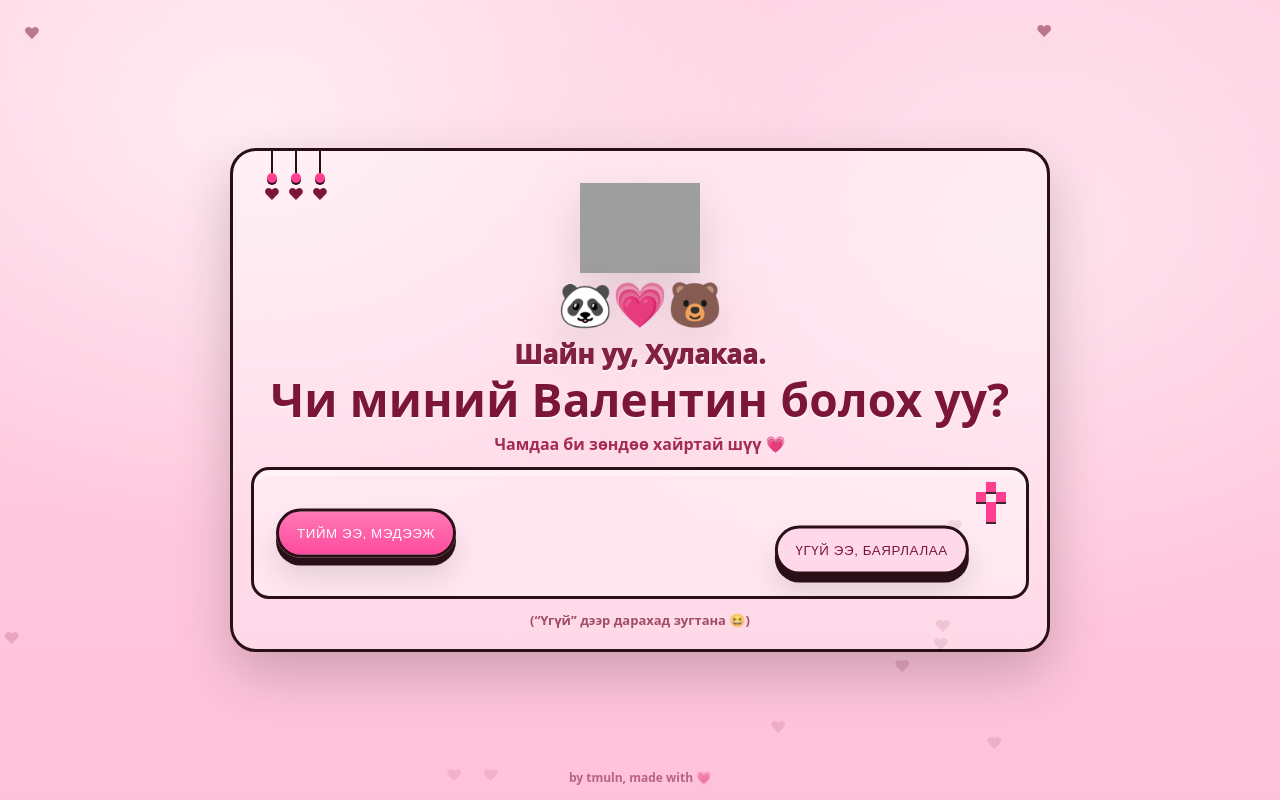
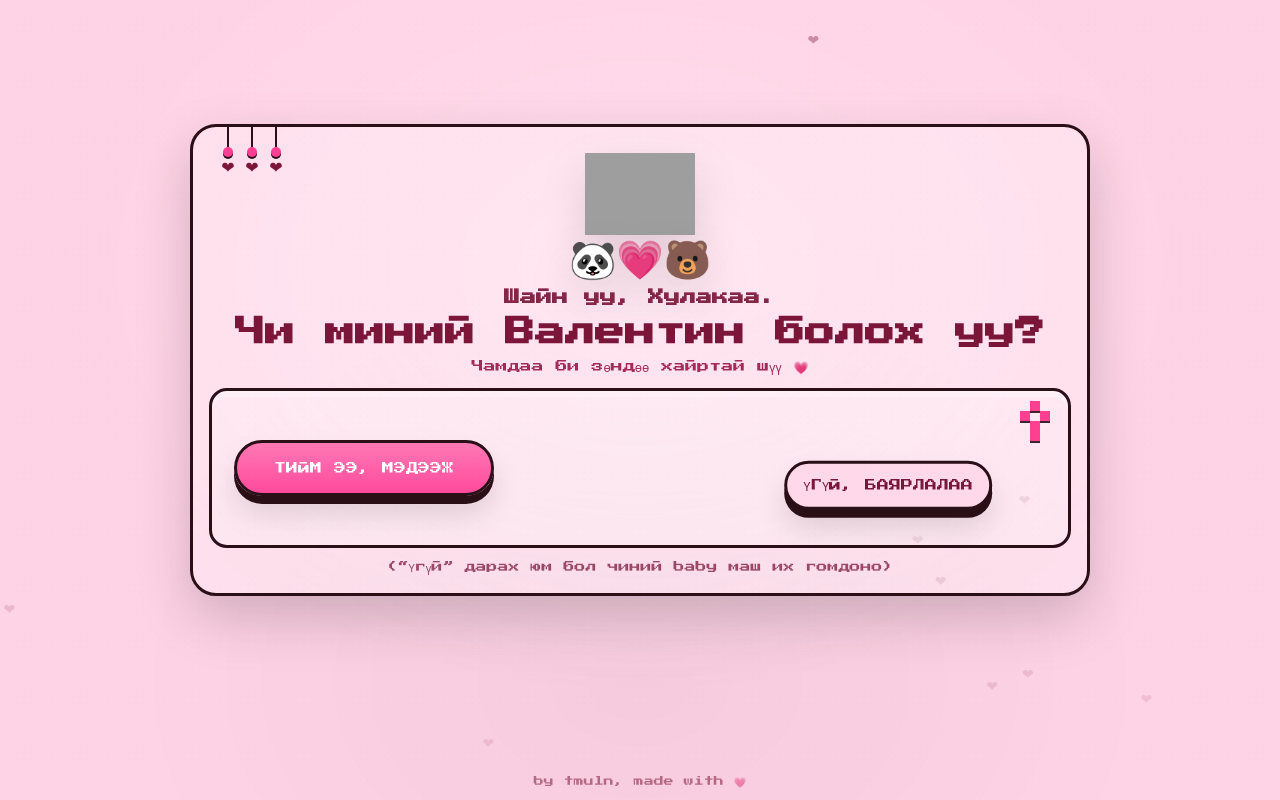
Before and after one commit to tmulnn/togloy.store, a React (Create React App) app: page / in a window 1280 px wide. Built offline with nearby package versions, Linux system fonts and the light colour scheme; grey boxes are pictures that could not be loaded.

Commit message:
version 3

```diff
--- a/src/App.css
+++ b/src/App.css
@@ -1,9 +1,12 @@
+@import url('https://fonts.googleapis.com/css2?family=Press+Start+2P&display=swap');
+
 :root{
-  --bg:#ffd2e3;
-  --bg2:#ffc2da;
+  --bgSolid:#ffd3e6;
+  --cardTint: rgba(255,255,255,.30);
   --ink:#7b1638;
   --ink2:#a52b55;
   --outline:#2a0f17;
+
   --yes1:#ff79b6;
   --yes2:#ff4a9c;
   --no:#ffd9ea;
@@ -13,21 +16,52 @@
 html,body,#root{ height:100%; margin:0; }
 
 body{
-  font-family: ui-sans-serif, system-ui, -apple-system, Segoe UI, Roboto, Arial;
-  background:
-    radial-gradient(900px 700px at 20% 15%, rgba(255,255,255,.60), transparent 60%),
-    radial-gradient(900px 700px at 80% 30%, rgba(255,255,255,.45), transparent 55%),
-    linear-gradient(180deg, var(--bg), var(--bg2));
+  font-family: "Press Start 2P", ui-sans-serif, system-ui;
+  background: var(--bgSolid);
   color: var(--ink);
   overflow:hidden;
+}
+
+/* vignette + grain */
+body::before{
+  content:"";
+  position:fixed;
+  inset:-40px;
+  pointer-events:none;
+  background:
+    radial-gradient(900px 650px at 50% 35%, rgba(255,255,255,.35), transparent 65%),
+    radial-gradient(900px 650px at 50% 82%, rgba(0,0,0,.06), transparent 60%);
+  opacity:.65;
+}
+body::after{
+  content:"";
+  position:fixed;
+  inset:0;
+  pointer-events:none;
+  background-image: radial-gradient(rgba(0,0,0,0.045) 1px, transparent 1px);
+  background-size: 7px 7px;
+  opacity:.10;
+  mix-blend-mode:multiply;
 }
 
 .page{
   height:100%;
   display:grid;
   place-items:center;
-  padding:22px;
+  padding: 18px;
   position:relative;
+}
+
+/* ✅ card-ыг арай дээш ойртуулна */
+.card{
+  transform: translateY(-5vh);
+}
+
+/* ✅ mobile дээр илүү бага зөөнө (хэт дээш болохоос хамгаална) */
+@media (max-width: 520px){
+  .card{
+    transform: translateY(-2.5vh);
+  }
 }
 
 /* falling hearts */
@@ -36,136 +70,120 @@ body{
   inset:0;
   pointer-events:none;
   overflow:hidden;
-  opacity:.55;
+  opacity:.42;
 }
 .drop{
   position:absolute;
   top:-40px;
-  font-size:16px;
-  filter: drop-shadow(0 6px 10px rgba(0,0,0,.12));
+  font-size:14px;
   animation: fall linear infinite;
+  filter: drop-shadow(0 6px 10px rgba(0,0,0,.10));
 }
 @keyframes fall{
-  to{ transform: translateY(110vh); opacity:.1; }
+  to{ transform: translateY(110vh); opacity:.12; }
 }
 
+/* card visuals */
 .card{
-  width:min(820px, 94vw);
-  border-radius:26px;
-  background: rgba(255,255,255,.35);
-  padding:18px 18px 20px;
+  width: min(900px, 96vw);
+  border-radius: 26px;
+  background: var(--cardTint);
+  padding: 16px 16px 18px;
   border: 3px solid var(--outline);
-  box-shadow: 0 22px 55px rgba(0,0,0,.20);
+  box-shadow: 0 22px 55px rgba(0,0,0,.18);
   position:relative;
   overflow:hidden;
 }
 
-.card::before{
-  content:"";
-  position:absolute;
-  inset:0;
-  pointer-events:none;
-  background-image: radial-gradient(rgba(0,0,0,0.05) 1px, transparent 1px);
-  background-size: 7px 7px;
-  opacity:.14;
-  mix-blend-mode:multiply;
-}
-
-.topDecor{ position:relative; padding:10px 10px 0; }
+.topDecor{ position:relative; padding: 8px 8px 0; }
 
 /* hanging hearts */
 .hangingHearts{
   position:absolute;
-  left:16px;
+  left:14px;
   top:4px;
   display:flex;
   gap:14px;
 }
 .hangingHearts span{
-  width:10px;
-  height:10px;
+  width:10px; height:10px;
   border-radius:999px;
-  background: #ff3f93;
+  background:#ff3f93;
   box-shadow: 0 2px 0 var(--outline);
   position:relative;
 }
 .hangingHearts span::before{
   content:"";
   position:absolute;
-  left:50%;
-  top:-22px;
-  width:2px;
-  height:22px;
+  left:50%; top:-22px;
+  width:2px; height:22px;
   background: var(--outline);
   transform: translateX(-50%);
 }
 .hangingHearts span::after{
   content:"❤";
   position:absolute;
-  left:50%;
-  top:10px;
+  left:50%; top:10px;
   transform: translateX(-50%);
   font-size:16px;
 }
 
-.stickerWrap{ display:grid; place-items:center; margin-top:4px; margin-bottom:8px; }
-.sticker{ width:120px; height:auto; filter: drop-shadow(0 18px 22px rgba(0,0,0,.12)); }
-.stickerFallback{ font-size:44px; filter: drop-shadow(0 18px 22px rgba(0,0,0,.10)); }
+.stickerWrap{ display:grid; place-items:center; margin-top:2px; margin-bottom:6px; }
+.sticker{ width:110px; height:auto; filter: drop-shadow(0 18px 22px rgba(0,0,0,.12)); }
+.stickerFallback{ font-size:38px; filter: drop-shadow(0 18px 22px rgba(0,0,0,.10)); }
 
-/* Title */
+/* title */
 .title{
-  margin: 2px 8px 10px;
+  margin: 0 8px 10px;
   text-align:center;
   color: var(--ink);
-  text-shadow: 0 2px 0 rgba(255,255,255,.6);
-  line-height:1.05;
+  line-height: 1.15;
 }
 .greet{
   display:block;
-  font-weight: 1000;
-  font-size: clamp(18px, 2.2vw, 26px);
-  letter-spacing: .2px;
-  opacity: .95;
-  margin-bottom: 6px;
+  font-size: clamp(11px, 1.6vw, 16px);
+  opacity:.92;
+  margin-bottom: 8px;
 }
 .q{
   display:block;
-  font-weight: 1100;
-  font-size: clamp(28px, 4.2vw, 46px);
-  letter-spacing: .2px;
+  font-size: clamp(16px, 3.2vw, 30px);
 }
 
 .sub{
   text-align:center;
-  font-weight:900;
   color: var(--ink2);
   margin-bottom: 12px;
+  font-size: clamp(10px, 1.3vw, 12px);
 }
 
+/* button area */
 .buttonRow{
   position:relative;
-  height: 132px;
+  height: clamp(130px, 20vh, 170px);
   border-radius: 18px;
-  background: rgba(255,255,255,.35);
+  background: rgba(255,255,255,.22);
   border: 3px solid var(--outline);
-  box-shadow: inset 0 6px 0 rgba(255,255,255,.35);
+  box-shadow: inset 0 6px 0 rgba(255,255,255,.28);
   overflow:hidden;
-  padding: 18px;
+  padding: 16px;
 }
 
+/* buttons */
 .btn{
+  font-family: "Press Start 2P", ui-sans-serif, system-ui;
   border: 3px solid var(--outline);
   border-radius: 999px;
-  padding: 14px 18px;
-  font-weight: 1100;
-  letter-spacing:.6px;
+  padding: 14px 16px;
   cursor:pointer;
   user-select:none;
   box-shadow: 0 8px 0 var(--outline), 0 18px 30px rgba(0,0,0,.12);
-  transition: transform 170ms cubic-bezier(.18,.9,.18,1), filter 150ms ease;
-  background: #fff;
+  transition: transform 160ms cubic-bezier(.18,.9,.18,1), filter 150ms ease;
+  background:#fff;
   color: var(--ink);
   white-space: nowrap;
+  font-size: clamp(9px, 1.2vw, 12px);
+  line-height: 1.2;
 }
 
 .btn:active{
@@ -173,43 +191,40 @@ body{
   box-shadow: 0 3px 0 var(--outline), 0 12px 24px rgba(0,0,0,.10);
 }
 
-/* ✅ YES now scales mostly on X so it can “fill” the row */
 .btn.yes{
   position:absolute;
   left: 22px;
   top: 50%;
-  transform: translateY(-50%) scaleX(var(--sx,1)) scaleY(var(--sy,1));
-  transform-origin: left center;
+  transform: translateY(-50%);
   background: linear-gradient(180deg, var(--yes1), var(--yes2));
-  color: white;
-  z-index: 2;
+  color:#fff;
+  z-index:2;
+  display:grid;
+  place-items:center;
+  text-align:center;
+  max-width: calc(100% - 44px);
 }
-
 .btn.yes.glow{
-  filter: drop-shadow(0 0 14px rgba(255,63,147,.45));
+  filter: drop-shadow(0 0 14px rgba(255,63,147,.40));
 }
-
-/* tiny heartbeat when very stretched */
-@keyframes pulseX{
-  0%   { transform: translateY(-50%) scaleX(var(--sx)) scaleY(var(--sy)); }
-  50%  { transform: translateY(-50%) scaleX(calc(var(--sx) * 1.01)) scaleY(var(--sy)); }
-  100% { transform: translateY(-50%) scaleX(var(--sx)) scaleY(var(--sy)); }
+@keyframes breathe{
+  0%,100% { filter: drop-shadow(0 0 10px rgba(255,63,147,.26)); }
+  50%     { filter: drop-shadow(0 0 16px rgba(255,63,147,.40)); }
 }
 .btn.yes.big{
-  animation: pulseX 1.1s infinite;
+  animation: breathe 1.2s infinite;
 }
 
 .btn.no{
   position:absolute;
   background: var(--no);
-  color: var(--ink);
-  z-index: 3;
+  z-index:3;
 }
 
 .pixelCorner{
   position:absolute;
-  right: 14px;
-  top: 12px;
+  right: 12px;
+  top: 10px;
   width: 56px;
   height: 56px;
   background:
@@ -225,24 +240,24 @@ body{
 .hint{
   margin-top: 12px;
   text-align:center;
-  font-weight: 900;
-  color: rgba(123,22,56,.72);
-  font-size: 13px;
+  color: rgba(123,22,56,.75);
+  font-size: clamp(9px, 1.1vw, 11px);
 }
 
+/* success */
 .success{
   position:relative;
   min-height: 300px;
   border-radius: 20px;
-  background: rgba(255,255,255,.42);
+  background: rgba(255,255,255,.30);
   border: 3px solid var(--outline);
-  box-shadow: inset 0 6px 0 rgba(255,255,255,.35);
+  box-shadow: inset 0 6px 0 rgba(255,255,255,.28);
   padding: 18px;
   text-align:center;
 }
 
 .bigHeart{
-  font-size: 74px;
+  font-size: 60px;
   filter: drop-shadow(0 18px 22px rgba(0,0,0,.10));
   animation: pop 900ms ease both;
 }
@@ -252,9 +267,9 @@ body{
   100%{ transform: scale(1); }
 }
 
-.successTitle{ font-weight: 1100; font-size: 22px; margin-top: 6px; color: var(--ink); }
-.successSub{ margin-top: 6px; font-weight: 900; color: rgba(123,22,56,.72); }
-.successSub .small{ display:inline-block; margin-top: 4px; opacity: .95; }
+.successTitle{ font-size: 18px; margin-top: 10px; }
+.successSub{ margin-top: 8px; font-size: 12px; color: rgba(123,22,56,.80); }
+.successSub .small{ display:inline-block; margin-top: 6px; }
 
 .confetti{ position:absolute; inset:0; pointer-events:none; overflow:hidden; }
 .confettiBit{
@@ -272,10 +287,18 @@ body{
 
 .foot{
   position:absolute;
-  bottom: 14px;
-  font-size: 12px;
-  font-weight: 900;
+  bottom: 12px;
+  font-size: 10px;
   color: rgba(123,22,56,.55);
+}
+
+/* mobile tweaks */
+@media (max-width: 520px){
+  .sticker{ width: 92px; }
+  .buttonRow{ padding: 12px; }
+  .pixelCorner{ transform: scale(.9); }
+  .btn{ padding: 13px 14px; }
+  .btn.yes{ left: 16px; max-width: calc(100% - 32px); }
 }
 
 @media (prefers-reduced-motion: reduce){
--- a/src/App.js
+++ b/src/App.js
@@ -2,32 +2,34 @@ import { useEffect, useMemo, useRef, useState } from "react";
 import "./App.css";
 
 const NO_LINES = [
-  "ҮГҮЙ ЭЭ, БАЯРЛАЛАА",
-  "ЗА БОЛИОЧ 🥺",
-  "ДАХИАД БОД ДОО 🙈",
-  "НАДАД БОЛОМЖ ОЛГООЧ 😭",
-  "ЭНЭ NO ЧИНЬ БУРУУ ЮМ ШИГ БАЙНА 😆",
-  "СҮҮЛЧИЙН БОЛОМЖ ШҮҮ 💘",
+  "ҮГҮЙ, БАЯРЛАЛАА",
+  "АЙН, СОНГОЛТОО ЗӨВ ХИЙСЭН БИЗ ДЭЭ",
+  "ДАХИАД САЙН БОД ДОО",
+  "НЭГ Л ЮМ БУРУУ БОЛООД БАЙНА ШДЭЭ",
+  "NO ТОВЧИЙГ ЧИНЬ АВЛАА ШҮҮ",
+  "СҮҮЛЧИЙН БОЛОМЖ ШҮҮ",
 ];
 
 function rand(min, max) {
   return Math.floor(Math.random() * (max - min + 1)) + min;
 }
+function clamp(n, a, b) {
+  return Math.max(a, Math.min(b, n));
+}
 
 export default function App() {
   const [accepted, setAccepted] = useState(false);
 
-  // ✅ YES grows by X mostly (fills row), Y slightly
-  const [yesSX, setYesSX] = useState(1);
-  const [yesSY, setYesSY] = useState(1);
+  const [yesFill, setYesFill] = useState(0);
   const [yesGlow, setYesGlow] = useState(false);
 
   const [noCount, setNoCount] = useState(0);
   const [noText, setNoText] = useState(NO_LINES[0]);
-  const [noPos, setNoPos] = useState({ x: 78, y: 55 });
+  const [noPos, setNoPos] = useState({ x: 82, y: 55 });
+  const [noScale, setNoScale] = useState(1);
+  const [noGone, setNoGone] = useState(false);
 
   const rowRef = useRef(null);
-  const yesBtnRef = useRef(null);
 
   const greeting = "Шайн уу, Хулакаа.";
   const question = useMemo(() => {
@@ -36,70 +38,64 @@ export default function App() {
   }, [accepted]);
 
   useEffect(() => {
-    setNoPos({ x: rand(70, 92), y: rand(35, 72) });
+    setNoPos({ x: rand(72, 88), y: rand(36, 68) });
   }, []);
 
   function moveNo() {
-    if (accepted) return;
+    if (accepted || noGone) return;
 
-    setNoCount((c) => c + 1);
-    setNoText(NO_LINES[(noCount + 1) % NO_LINES.length]);
+    const nextCount = noCount + 1;
+    setNoCount(nextCount);
 
-    // NO runs inside row
-    setNoPos({ x: rand(62, 94), y: rand(28, 78) });
+    setNoText(NO_LINES[nextCount % NO_LINES.length]);
 
-    const row = rowRef.current;
-    const btn = yesBtnRef.current;
+    // right lane
+    setNoPos({ x: rand(70, 90), y: rand(36, 68) });
 
-    // ✅ Increase scales, but compute max so it can fill row width
-    setYesSX((sx) => {
-      const stepX = 0.22; // өргөнөөр өсөх хурд
-      const nextSX = sx + stepX;
+    setNoScale((s) => Math.max(0.34, +(s - 0.12).toFixed(2)));
+    setYesFill((f) => Math.min(1, +(f + 0.25).toFixed(2)));
 
-      if (!row || !btn) return Math.min(6, +nextSX.toFixed(2));
-
-      const r = row.getBoundingClientRect();
-      const b = btn.getBoundingClientRect();
-
-      // base sizes (remove current scales)
-      const baseW = b.width / sx;
-      const baseSY = yesSY; // current Y scale from state (closure ok enough)
-      const baseH = b.height / baseSY;
-
-      // padding so it doesn't hit border
-      const padX = 26;
-      const padY = 22;
-
-      // max X based on row width (THIS is what we want)
-      const maxSX = (r.width - padX * 2) / baseW;
-
-      // keep Y small, just slightly bigger
-      const maxSY = Math.min(1.25, (r.height - padY * 2) / baseH);
-
-      // update Y at the same time (cap)
-      setYesSY((sy) => Math.min(maxSY, +(sy + 0.05).toFixed(2)));
-
-      return Math.min(maxSX, +nextSX.toFixed(2));
-    });
-
-    if (noCount >= 1) setYesGlow(true);
+    if (nextCount >= 2) setYesGlow(true);
+    if (nextCount >= 6) setNoGone(true);
   }
 
   function onYes() {
     setAccepted(true);
   }
 
+  const yesStyle = useMemo(() => {
+    const row = rowRef.current;
+
+    const isMobile = typeof window !== "undefined" && window.innerWidth <= 520;
+    const baseW = isMobile ? 220 : 260;
+    const baseH = isMobile ? 54 : 56;
+
+    if (!row) return { width: `${baseW}px`, height: `${baseH}px` };
+
+    const r = row.getBoundingClientRect();
+    const padX = 22;
+    const padY = 18;
+    const maxW = Math.max(baseW, r.width - padX * 2);
+    const maxH = Math.max(baseH, r.height - padY * 2);
+
+    const f = clamp(yesFill, 0, 1);
+    const w = Math.round(baseW + (maxW - baseW) * f);
+    const h = Math.round(baseH + (maxH - baseH) * Math.min(1, f * 0.78));
+
+    return { width: `${w}px`, height: `${h}px` };
+  }, [yesFill]);
+
   return (
     <div className="page">
       <div className="heartRain" aria-hidden="true">
-        {Array.from({ length: 12 }).map((_, i) => (
+        {Array.from({ length: 10 }).map((_, i) => (
           <span
             key={i}
             className="drop"
             style={{
               left: `${Math.random() * 100}%`,
               animationDelay: `${Math.random() * 2.2}s`,
-              animationDuration: `${3.8 + Math.random() * 2.6}s`,
+              animationDuration: `${4.2 + Math.random() * 2.4}s`,
             }}
           >
             ❤
@@ -139,35 +135,37 @@ export default function App() {
 
             <div className="buttonRow" ref={rowRef}>
               <button
-                ref={yesBtnRef}
                 className={`btn yes ${yesGlow ? "glow" : ""} ${
-                  yesSX > 2.2 ? "big" : ""
+                  yesFill > 0.75 ? "big" : ""
                 }`}
                 onClick={onYes}
-                style={{
-                  ["--sx"]: yesSX,
-                  ["--sy"]: yesSY,
-                }}
+                style={yesStyle}
               >
                 ТИЙМ ЭЭ, МЭДЭЭЖ
               </button>
 
+              {!noGone && (
                 <button
                   className="btn no"
                   onClick={moveNo}
                   style={{
                     left: `${noPos.x}%`,
                     top: `${noPos.y}%`,
-                  transform: "translate(-50%, -50%)",
+                    transform: `translate(-50%, -50%) scale(${noScale})`,
                   }}
                 >
                   {noText}
                 </button>
+              )}
 
               <div className="pixelCorner" aria-hidden="true" />
             </div>
 
-            <div className="hint">(“Үгүй” дээр дарахад зугтана 😆)</div>
+            <div className="hint">
+              {noGone
+                ? "Одоо ганцхан зөв сонголт үлдлээ 😌💗"
+                : "(“Үгүй” дарах юм бол чиний baby маш их гомдоно)"}
+            </div>
           </>
         ) : (
           <Success />
@@ -199,7 +197,8 @@ function Success() {
 
       <div className="successTitle">YAY! 🎉</div>
       <div className="successSub">
-        Одоо болзоо товлоё 🥂<br />
+        Одоо болзоо товлоё 🥂
+        <br />
         <span className="small">Хайртай шүү.</span>
       </div>
 
```
Lines whose indentation alone changed are shown as unchanged.
